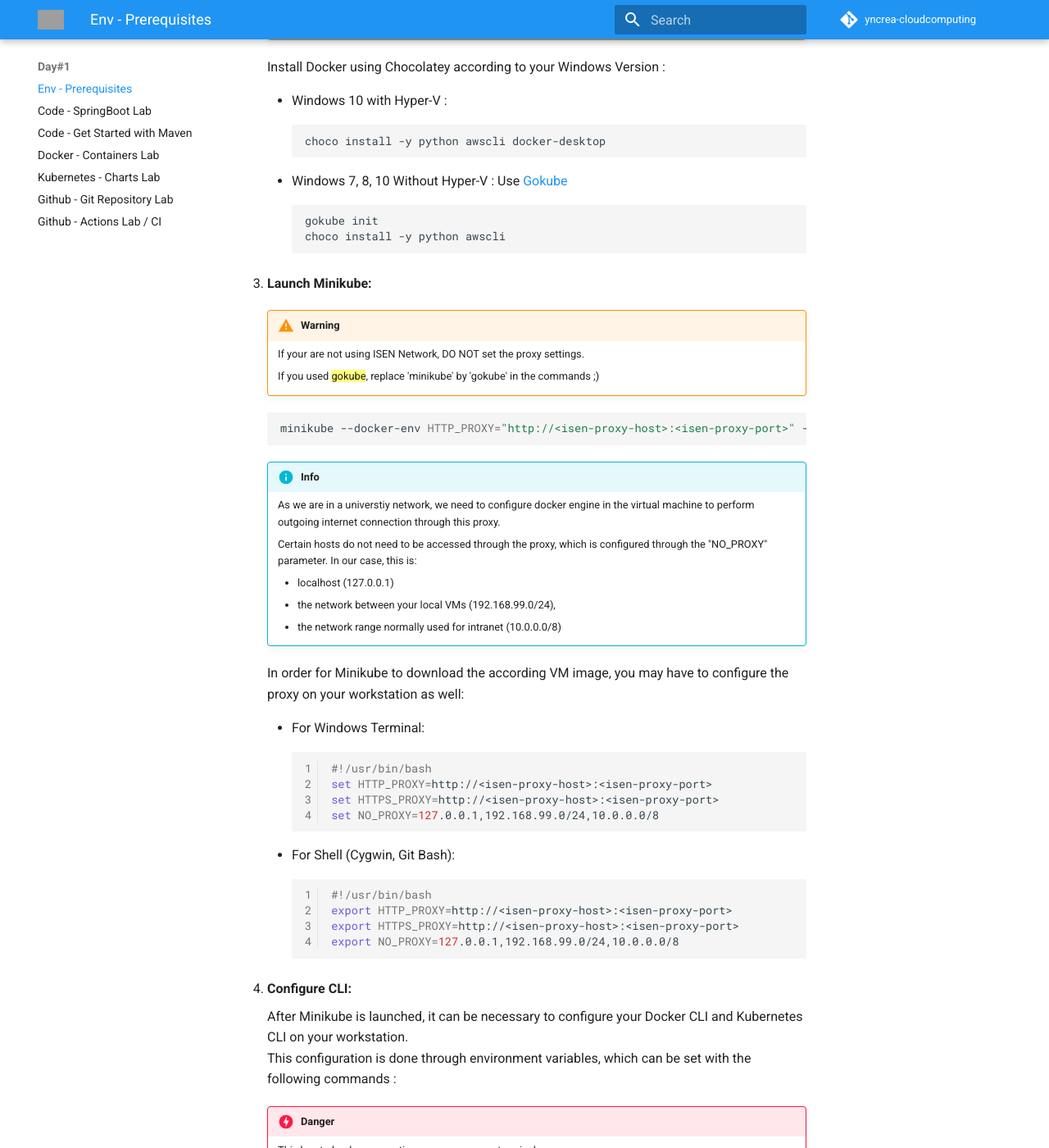
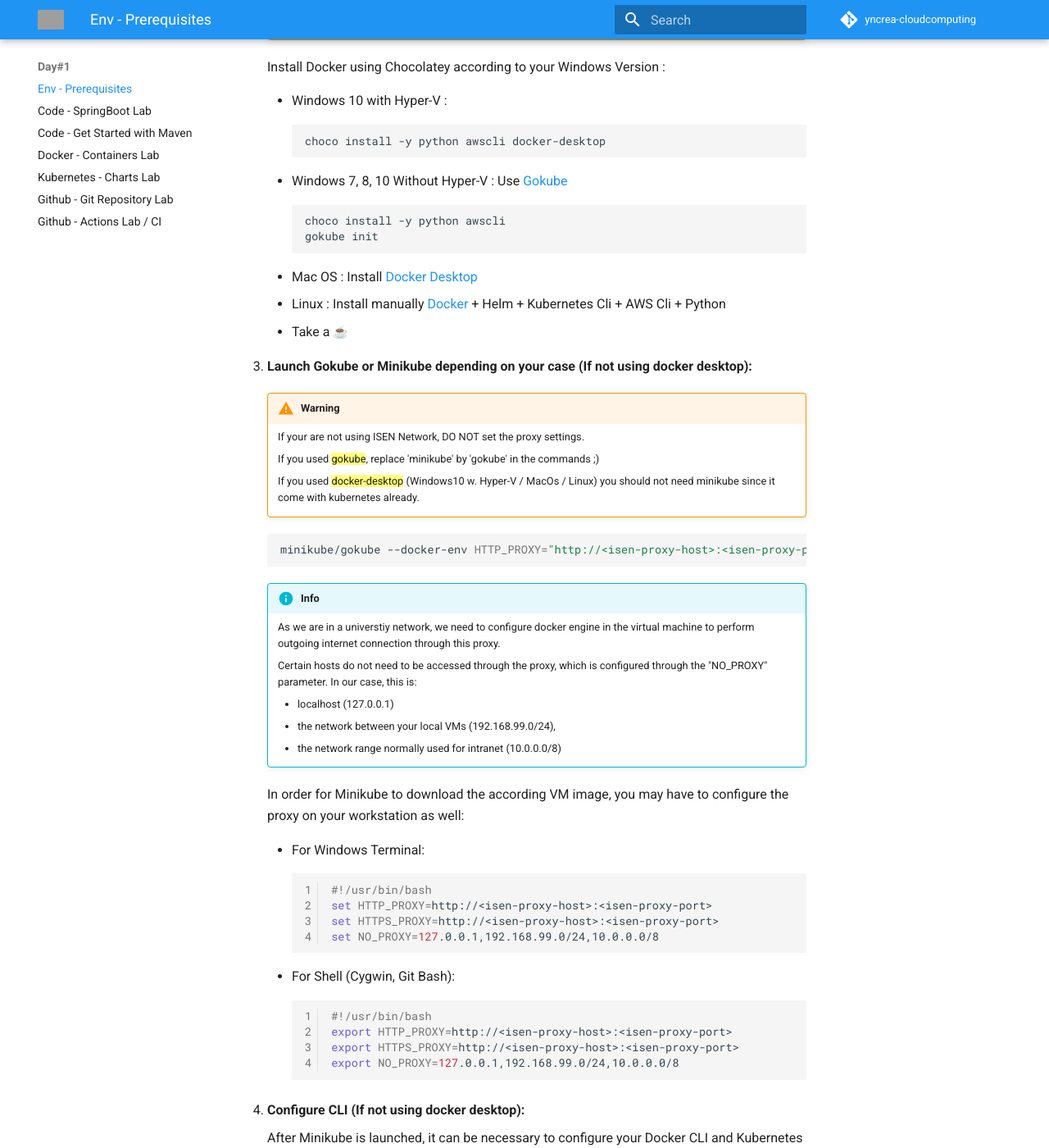
Before and after one commit to jurocknsail/yncrea-cloudcomputing, an MkDocs documentation site: the page built from docs/prerequisites.md, in a window 1280 px wide and 1400 px high, scrolled down 1451 px. Shown: the whole window at 82% size. Built offline with MkDocs 1.6.1 and Material for MkDocs 9.7.7, drawn with Linux system fonts in a browser that asks for light colours; emoji names are drawn with the system emoji font; comment, search, counter and statistics services are not loaded; grey boxes are pictures that could not be loaded.

Commit message:
Update doc

````diff
--- a/docs/prerequisites.md
+++ b/docs/prerequisites.md
@@ -57,19 +57,27 @@
 
     - Windows 7, 8, 10 Without Hyper-V : Use [Gokube](https://github.com/ThalesGroup/gokube)
        ```bash
+       choco install -y python awscli
        gokube init
-       choco install -y python awscli
        ```
 
-1. **Launch Minikube:**
+    - Mac OS : Install [Docker Desktop](https://docs.docker.com/docker-for-mac/install/)
+
+    - Linux : Install manually [Docker](https://docs.docker.com/engine/install/#server) + Helm + Kubernetes Cli + AWS Cli + Python
+
+    - Take a :coffee:
+
+1. **Launch Gokube or Minikube depending on your case (If not using docker desktop):**
 
     !!! warning
         If your are not using ISEN Network, DO NOT set the proxy settings.
 
         If you used {==gokube==}, replace 'minikube' by 'gokube' in the commands ;)
 
+        If you used {==docker-desktop==} (Windows10 w. Hyper-V / MacOs / Linux) you should not need minikube since it come with kubernetes already.
+
     ```bash
-    minikube --docker-env HTTP_PROXY="http://<isen-proxy-host>:<isen-proxy-port>" --docker-env HTTPS_PROXY="http://<isen-proxy-host>:<isen-proxy-port>" --docker-env NO_PROXY="127.0.0.1,192.168.99.0/24,10.0.0.0/8" start
+    minikube/gokube --docker-env HTTP_PROXY="http://<isen-proxy-host>:<isen-proxy-port>" --docker-env HTTPS_PROXY="http://<isen-proxy-host>:<isen-proxy-port>" --docker-env NO_PROXY="127.0.0.1,192.168.99.0/24,10.0.0.0/8" start
     ```
 
     !!! info
@@ -97,7 +105,7 @@
             export HTTPS_PROXY=http://<isen-proxy-host>:<isen-proxy-port>
             export NO_PROXY=127.0.0.1,192.168.99.0/24,10.0.0.0/8
 
-1. **Configure CLI:**
+1. **Configure CLI (If not using docker desktop):**
 
     After Minikube is launched, it can be necessary to configure your Docker CLI and Kubernetes CLI on your workstation.
     This configuration is done through environment variables, which can be set with the following commands :
````
